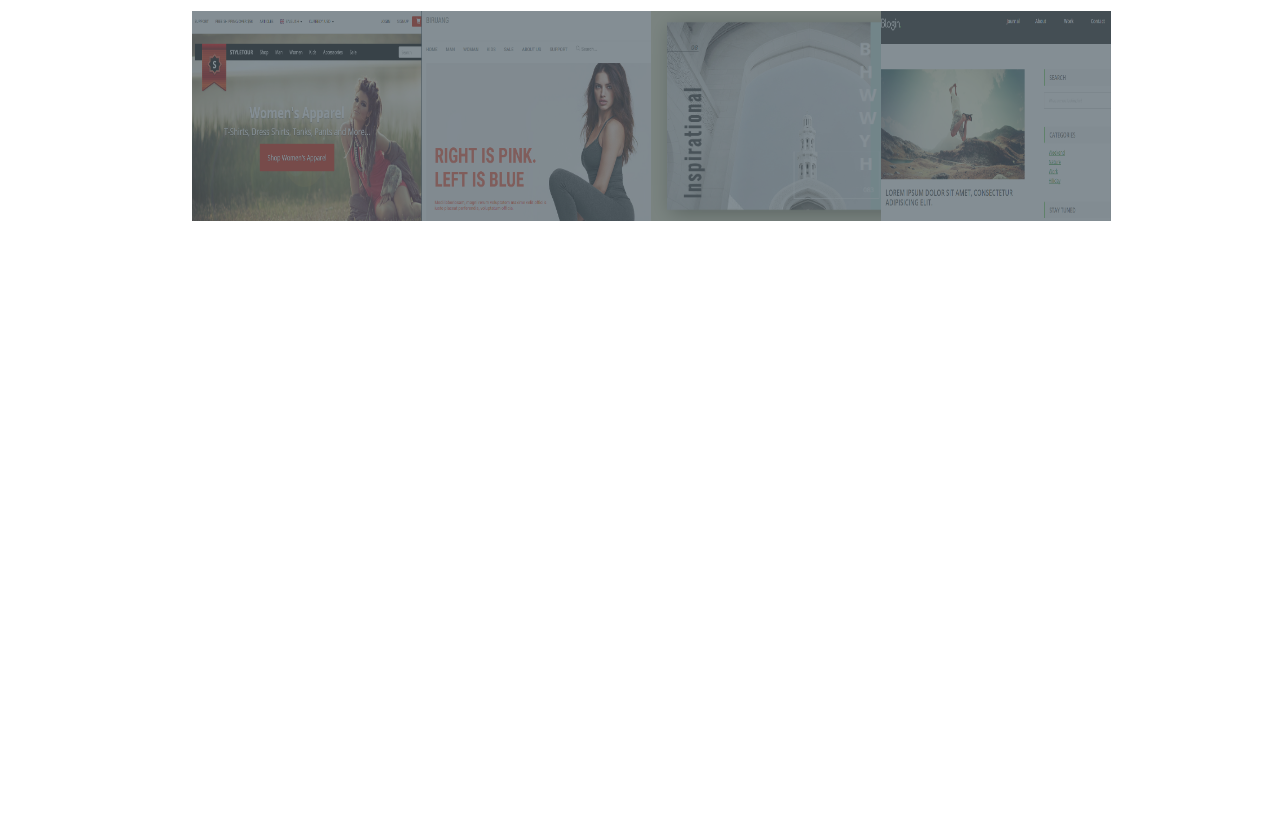
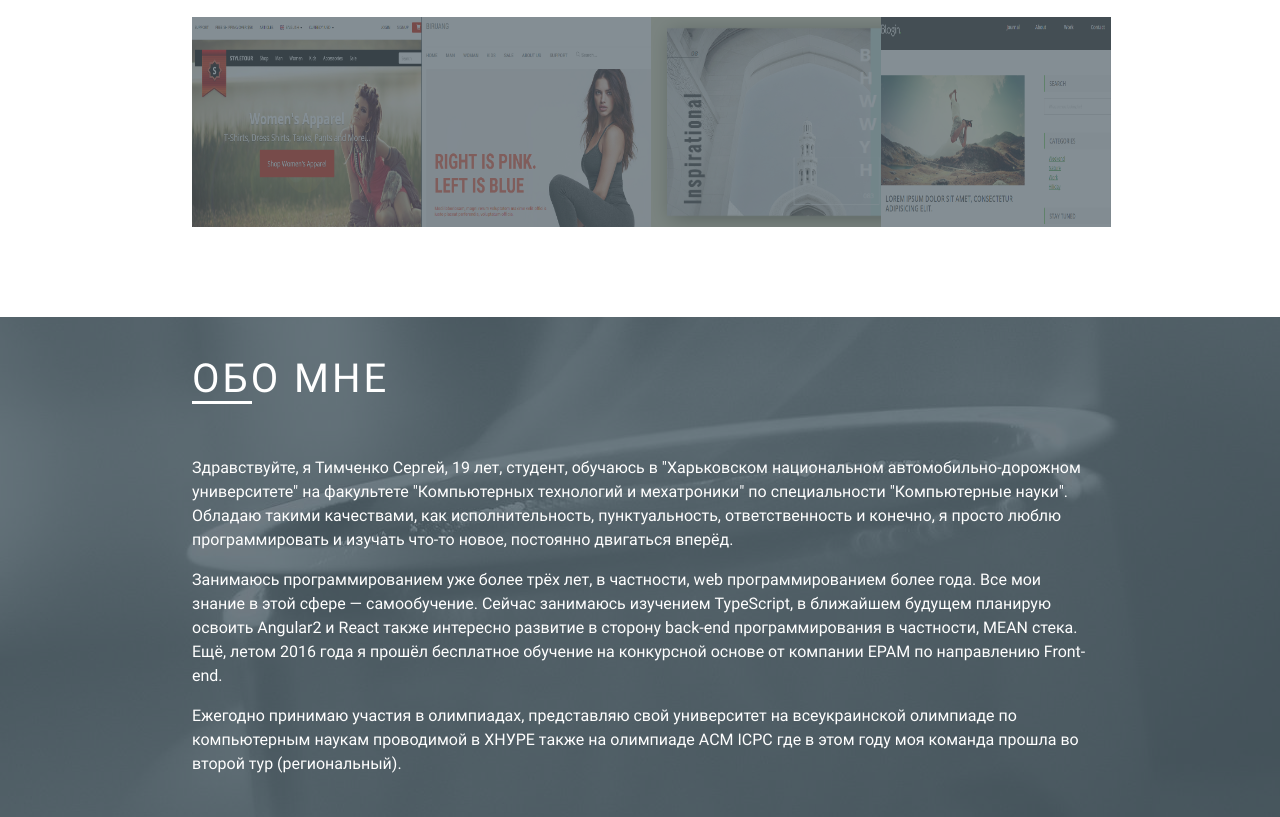
Before and after one commit to TimchenkoSergey/Resume, a website: page index.html in a window 1280 px wide. Shown: the part 1422-2239 px from the top of the page. Before the commit the page ends 2125 px from the top, so only its background shows below. Drawn offline with nearby package versions, Linux system fonts and the light colour scheme.

Commit message:
Completed styles for about-me section

```diff
--- a/index.html
+++ b/index.html
@@ -135,6 +135,11 @@
 			</div>
 		</section>
 		<section class="about-me">
+			<div class="about-me__parallax parallax-container">
+				<div class="about-me__parallax-wrap parallax">
+					<img class="about-me__image" src="img/main-bg.jpg">
+				</div>
+			</div>
 			<div class="about-me__container container">
 				<h2 class="about-me__header">Обо мне</h2>
 				<div class="about-me__description">
@@ -142,20 +147,25 @@
 						Здравствуйте, я Тимченко Сергей, 19 лет, студент, обучаюсь
 						в "Харьковском национальном автомобильно-дорожном университете"
 						на факультете "Компьютерных технологий и мехатроники" по специальности
-						"Компьютерные науки". Занимаюсь программированием уже более трёх лет,
+						"Компьютерные науки". Обладаю такими качествами, как исполнительность,
+						пунктуальность, ответственность и конечно, я просто люблю программировать
+						и изучать что-то новое, постоянно двигаться вперёд.
+					</p>
+					<p class="about-me__text">
+						Занимаюсь программированием уже более трёх лет,
 						в частности, web программированием более года. Все мои знание в
 						этой сфере — самообучение. Сейчас занимаюсь изучением TypeScript, в
 						ближайшем будущем планирую освоить Angular2 и React также
 						интересно развитие в сторону back-end программирования
-						в частности, MEAN стека. Ежегодно принимаю участия в олимпиадах,
+						в частности, MEAN стека. Ещё, летом 2016 года
+						я прошёл бесплатное обучение на конкурсной основе
+						от компании EPAM по направлению Front-end.
+					</p>
+					<p class="about-me__text">
+						Ежегодно принимаю участия в олимпиадах,
 						представляю свой университет на всеукраинской олимпиаде по
 						компьютерным наукам проводимой в ХНУРЕ также на олимпиаде
 						ACM ICPC где в этом году моя команда прошла во второй тур (региональный).
-						Обладаю такими качествами, как исполнительность, пунктуальность,
-						ответственность и конечно, я просто люблю программировать и изучать
-						что-то новое, постоянно двигаться вперёд. Ещё, летом 2016 года
-						я прошёл бесплатное обучение на конкурсной основе
-						от компании EPAM по направлению Front-end.
 					</p>
 				</div>
 			</div>
--- /dev/null
+++ b/scss/blocks/about-me/_about-me.scss
@@ -0,0 +1,70 @@
+.about-me {
+	position: relative;
+
+	color: $text-color;
+
+	&::after {
+		content: " ";
+
+		width: 100%;
+		height: 500px;
+		position: absolute;
+		top: 0;
+		left: 0;
+
+		background-color: rgba(81, 95, 103, 0.5);
+
+		z-index: 2;
+	}
+
+	&__parallax {
+		width: 100%;
+		height: 500px;
+		position: absolute;
+		top: 0;
+		left: 0;
+	}
+
+	&__header {
+		margin-top: 0;
+		padding-top: 40px;
+		padding-bottom: 30px;
+		position: relative;
+
+		font-size: 40px;
+		font-weight: 400;
+		letter-spacing: 3px;
+		text-align: left;
+
+		z-index: 3;
+
+		&:hover {
+			&:after {
+				width: 200px;
+			}
+		}
+
+		&::after {
+			content: " ";
+
+			width: 60px;
+			height: 3px;
+			display: block;
+
+			background-color: $text-color;
+
+			z-index: 3;
+
+			transition: 0.8s;
+		}
+	}
+
+	&__text {
+		position: relative;
+
+		font-size: 16px;
+		text-transform: none;
+
+		z-index: 3;
+	}
+}
--- a/scss/blocks/skills/_skills.scss
+++ b/scss/blocks/skills/_skills.scss
@@ -14,6 +14,24 @@
 		font-weight: 400;
 		letter-spacing: 3px;
 		text-align: left;
+
+		&:hover {
+			&:after {
+				width: 185px;
+			}
+		}
+
+		&::after {
+			content: " ";
+
+			width: 60px;
+			height: 3px;
+			display: block;
+
+			background-color: $text-color;
+
+			transition: 0.8s;
+		}
 	}
 
 	&__head {
--- a/scss/blocks/works/_works.scss
+++ b/scss/blocks/works/_works.scss
@@ -2,7 +2,7 @@
 	padding-bottom: 40px;
 
 	&__header {
-	margin-top: 0;
+		margin-top: 0;
 		padding-top: 40px;
 		padding-bottom: 30px;
 
@@ -11,6 +11,24 @@
 		font-weight: 400;
 		letter-spacing: 3px;
 		text-align: left;
+
+		&:hover {
+			&:after {
+				width: 175px;
+			}
+		}
+
+		&::after {
+			content: " ";
+
+			width: 60px;
+			height: 3px;
+			display: block;
+
+			background-color: $text-color-dark;
+
+			transition: 0.8s;
+		}
 	}
 
 	&__row {
--- a/scss/main.scss
+++ b/scss/main.scss
@@ -8,3 +8,4 @@
 @import "blocks/main-content/_main-content";
 @import "blocks/skills/_skills";
 @import "blocks/works/_works";
+@import "blocks/about-me/_about-me";
```
Also changed, not shown: css/main.min.css.
